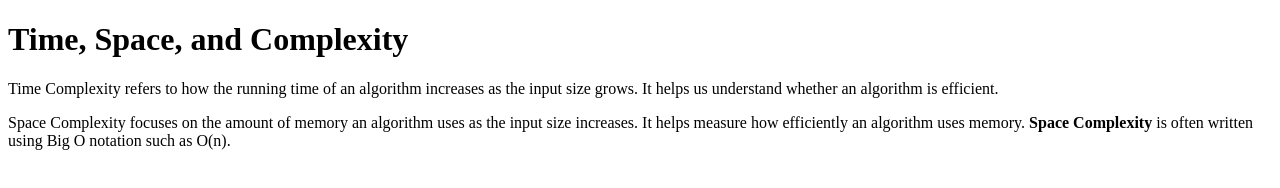
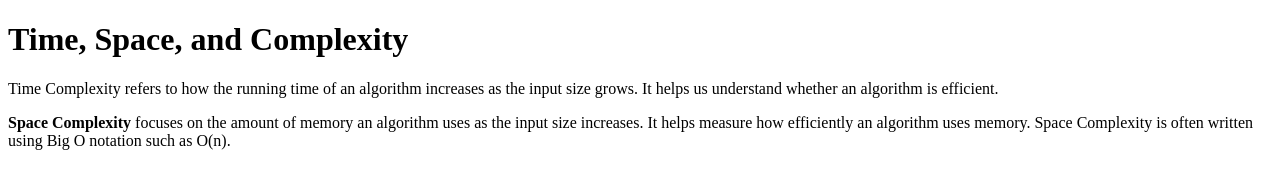
Before and after one commit to acciojob/time-and-space-complexity-vchhavi68, a website: page main.html in a window 1280 px wide. Drawn offline with Linux system fonts and the light colour scheme.

Commit message:
created a submission

```diff
--- a/main.html
+++ b/main.html
@@ -17,9 +17,9 @@
     </p>
 
     <p>
-        Space Complexity focuses on the amount of memory an algorithm uses as the input size increases.
+        <b>Space Complexity</b> focuses on the amount of memory an algorithm uses as the input size increases.
         It helps measure how efficiently an algorithm uses memory.
-        <b>Space Complexity</b> is often written using Big O notation such as O(n).
+        Space Complexity is often written using Big O notation such as O(n).
     </p>
 
 
```
